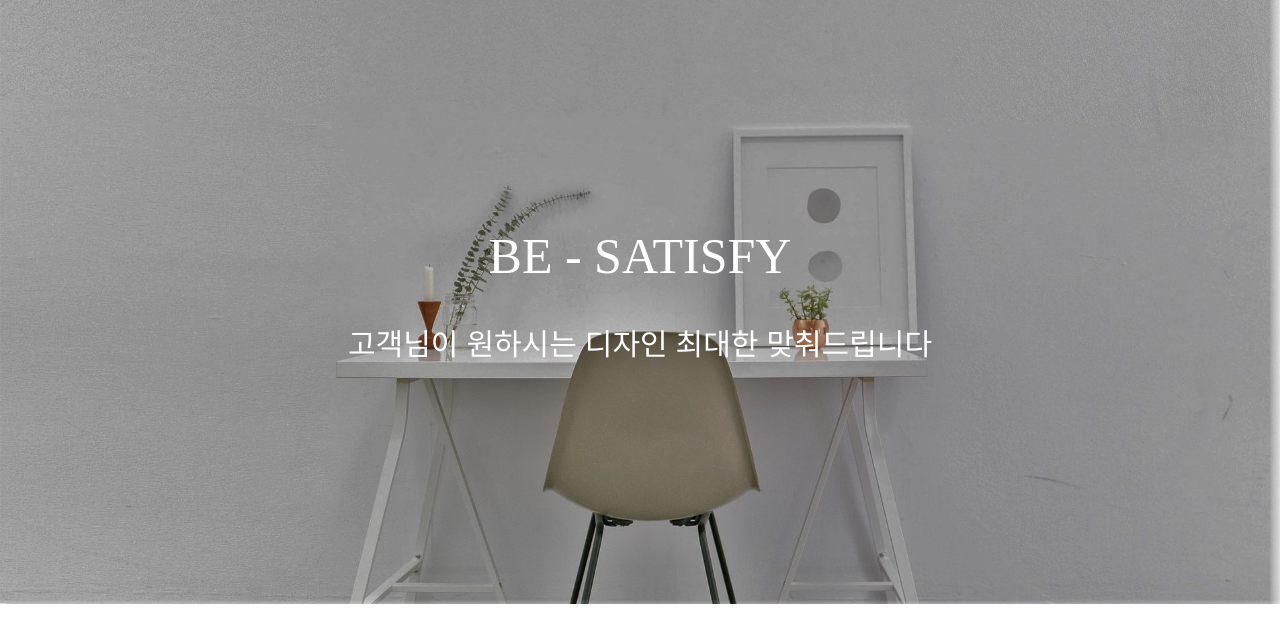
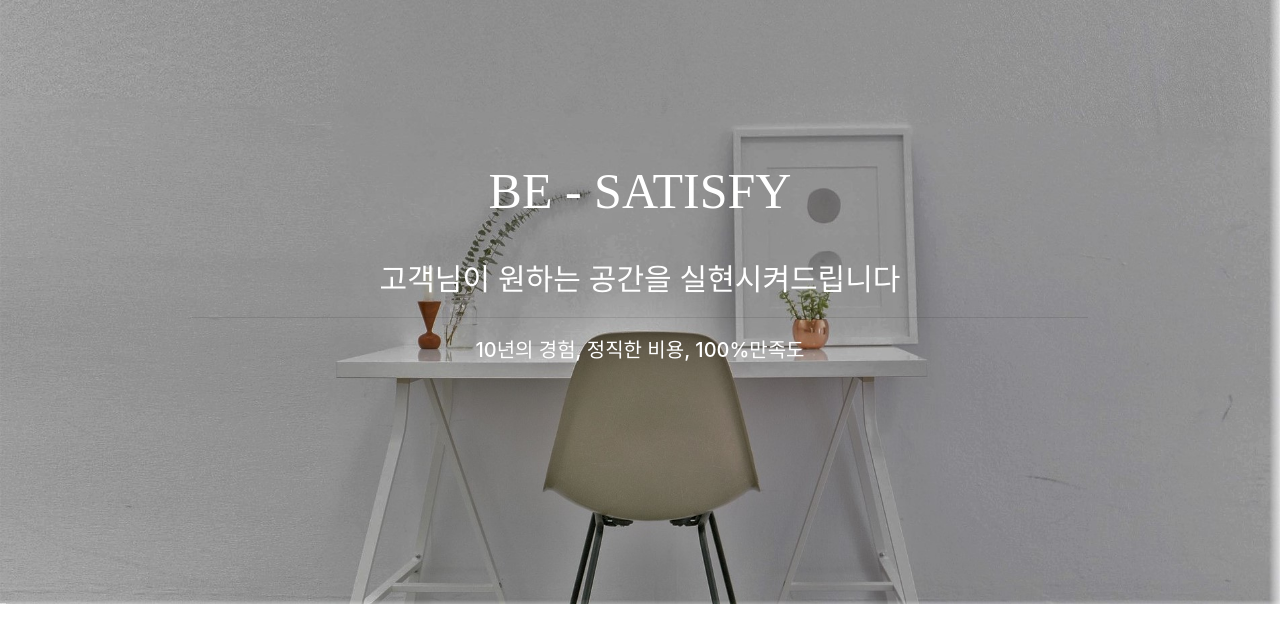
Before and after one commit to leenamkyoung/forfor, a Django app: template py/templates/forty.html in a window 1280 px wide. Shown: the part 93-737 px from the top of the page. Run offline with Django 3.2, Linux system fonts and the light colour scheme; the template is opened without the code that fills it, so the values that code supplies are empty; some libraries are stand-ins or nearby versions; some web fonts are replaced.

Commit message:
검색광고 최적화

```diff
--- a/fi/templates/home.html
+++ b/fi/templates/home.html
@@ -2,6 +2,7 @@
 {% load staticfiles %}
 <!--스태틱 파일 쓰는 테그방법 : img src="{% static 'ddd.jpg' %}" hight=400 alt="00사진"-->
 <head>
+  <meta name="description" content="이제 헤매지말고, 포인테리어">
   <link rel="canonical" href="http://www.for-interior.com.html">
   <script src="https://code.jquery.com/jquery-3.3.1.slim.min.js" integrity="sha384-q8i/X+965DzO0rT7abK41JStQIAqVgRVzpbzo5smXKp4YfRvH+8abtTE1Pi6jizo" crossorigin="anonymous"></script>
   <script src="https://cdnjs.cloudflare.com/ajax/libs/popper.js/1.14.7/umd/popper.min.js" integrity="sha384-UO2eT0CpHqdSJQ6hJty5KVphtPhzWj9WO1clHTMGa3JDZwrnQq4sF86dIHNDz0W1" crossorigin="anonymous"></script>
@@ -20,7 +21,7 @@
   <meta name="viewport" content="width=device-width, initial-scale=1.0, maximum-scale=1.0, minimum-scale=1.0, user-scalable=no">
   <script type="text/javascript" src="https://openapi.map.naver.com/openapi/v3/maps.js?ncpClientId=4wzwscpegk"></script>
 
-<title>마음을디자인하는 포인테리어</title>
+<title>이제 헤매지말고, 포인테리어</title>
 <!--반응형-->
 <link rel="stylesheet" href="css/index.css">
 <link rel="stylesheet" href="css/index_tablet.css" media="all and (max-width:1120px)">
--- a/py/templates/forty.html
+++ b/py/templates/forty.html
@@ -190,7 +190,9 @@
         <div class="carousel-caption d-none d-md-block" style="margin-bottom:15%; margin-top:25%;">
           <h1 class="honest h1">BE - SATISFY</h1>
           <br>
-          <h4 class="honest h4">고객님이 원하시는 디자인 최대한 맞춰드립니다</h4>
+          <h4 class="honest h4">고객님이 원하는 공간을 실현시켜드립니다</h4>
+          <hr>
+          <h6 class="honest h6">10년의 경험, 정직한 비용, 100%만족도</h6>
         </div>
     </div>
   </div>
```
